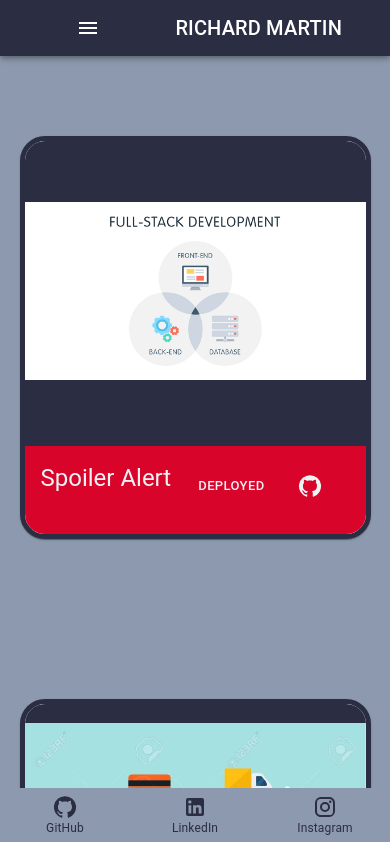
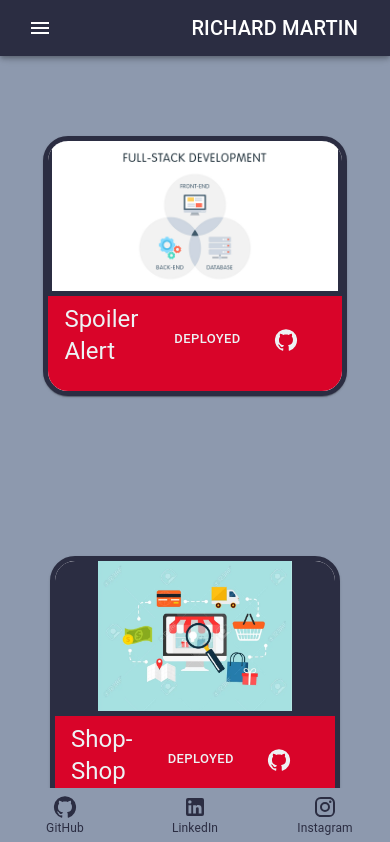
Before and after one commit to rmartin1985/Richard-Martin-portfolio, a React (Create React App) app: page /portfolio in a window 390 px wide. Shown: the top 842 px of the page. Built offline with nearby package versions, Linux system fonts and the light colour scheme.

Commit message:
added breakpoint style"

```diff
--- a/src/components/Nav/index.js
+++ b/src/components/Nav/index.js
@@ -33,10 +33,10 @@ const Nav = (props) => {
 
   return (
 
-    <AppBar sx={{ bgcolor:'#2b2d42'}} position="sticky">
-      <Container maxWidth='xl'>
-        <Toolbar>
-          <MenuItem component={Link} to='/' >
+    <AppBar sx={{ bgcolor:'#2b2d42', p: 0}} position="sticky">
+      <Container maxWidth='xxl' disableGutters={true} sx={{ }}>
+        <Toolbar nogutters='true'>
+          <MenuItem component={Link} to='/' disableGutters={true}>
           <Typography
             variant="h6"
             noWrap
@@ -73,7 +73,7 @@ const Nav = (props) => {
               open={Boolean(anchorElNav)}
               onClose={handleCloseNavMenu}
               sx={{
-                display: { xs: 'block', md: 'none' },
+                display: { xs: 'block', md: 'none', m: 0 },
               }}
             >
               {pages.map((page) => (
--- a/src/components/Project/index.js
+++ b/src/components/Project/index.js
@@ -24,12 +24,9 @@ const useStyles = makeStyles({
     borderRadius: '25px'
   },
   pictureContainer: {
-    height: 300,
     width: '100%',
     "&.MuiCardMedia-img": {
-      objectFit: 'scale-down',
       backgroundColor: '#2b2d42',
-      // border: '5px solid #ef223c'
     }
   },
   cardContent: {
@@ -37,7 +34,8 @@ const useStyles = makeStyles({
     backgroundColor: '#d90429',
     display: 'flex',
     justifyContent: 'space-between',
-    borderTop: '5px solid #2b2d42'
+    borderTop: '5px solid #2b2d42',
+    alignItems: 'center'
 
   },
   cardActions: {
@@ -66,6 +64,12 @@ function Project(props) {
               <Card className={classes.cardContainer} >
                 <CardMedia
                   className={classes.pictureContainer}
+                  sx={{
+                    height: {
+                      xs: 150,
+                      md: 400
+                    }, objectFit: { xs: 'contain', md: 'cover' }
+                  }}
                   onMouseOver={() => {
                     handleClick(project.id);
                     setOver(true)
@@ -73,10 +77,9 @@ function Project(props) {
                   onMouseOut={() => setOver(false)}
                   component="img"
                   alt={project.title}
-                  height='140'
                   image={selectElement === project.id && over ? project.hover : project.img}
                 />
-                <CardContent className={classes.cardContent}>
+                <CardContent className={classes.cardContent} sx={{ height: 100}}>
                   <Typography gutterBottom variant="h5">
                     {project.title}
                   </Typography>
```
